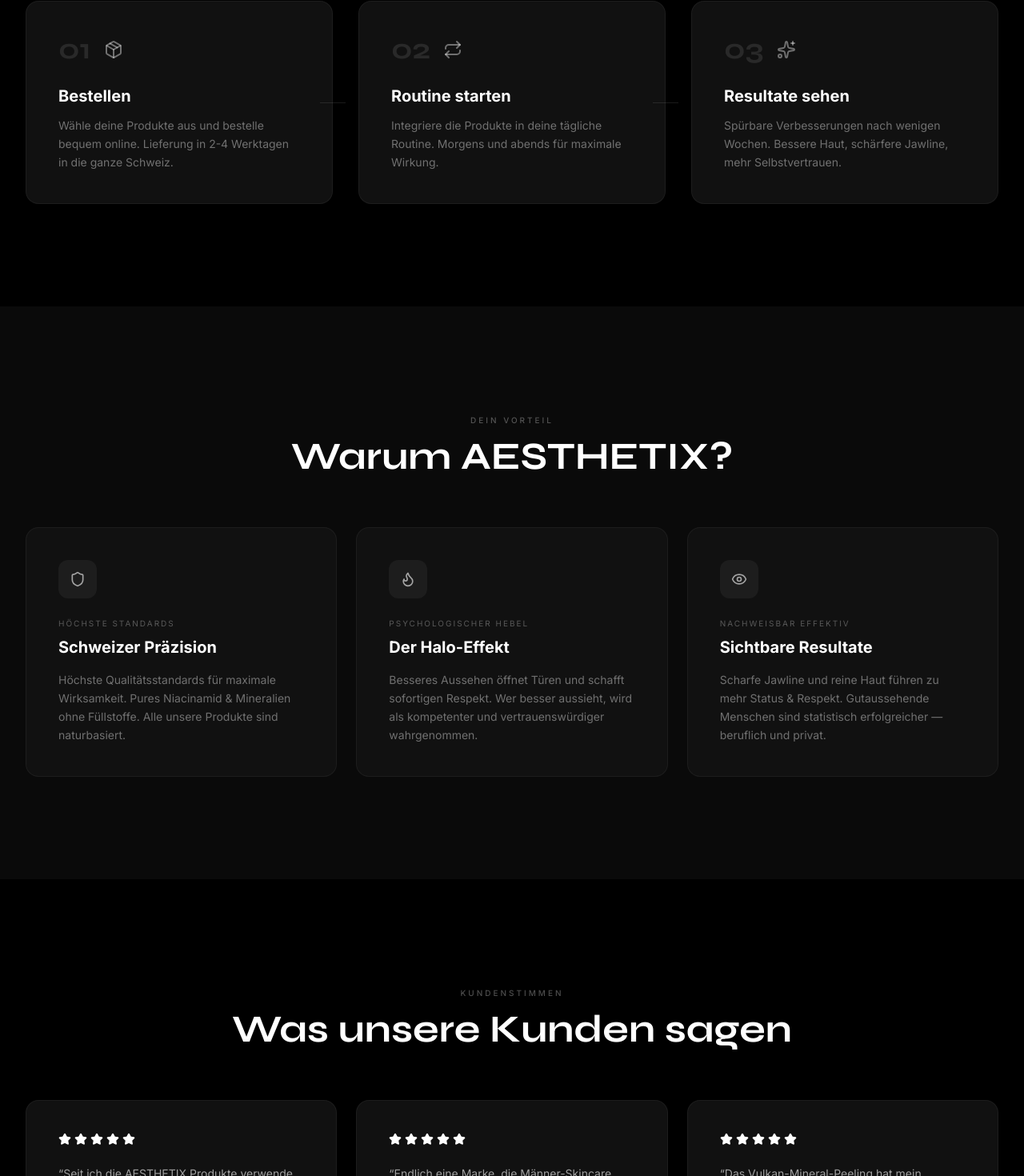
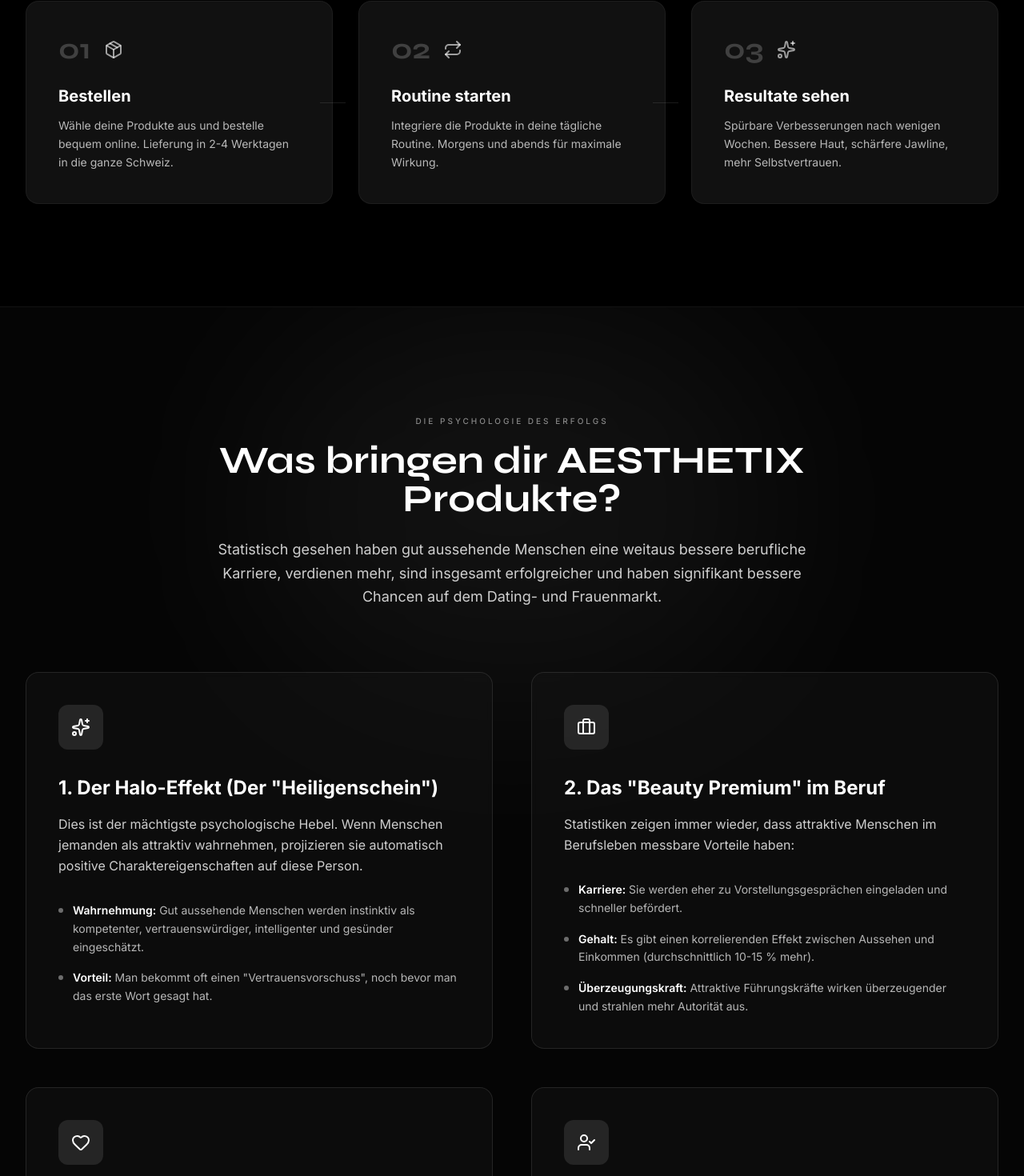
Before and after one commit to Lars-007/aesthetix-switzerland, a Next.js app: page / in a window 1280 px wide. Shown: the part 1253-2723 px from the top of the page at 80% size. Built offline with nearby package versions, Linux system fonts and the light colour scheme; no server answers.

Commit message:
feat: design updates, halo effect section, better mobile UX for product cards

```diff
--- a/src/app/page.tsx
+++ b/src/app/page.tsx
@@ -2,6 +2,7 @@
 import StatsBanner from '@/components/StatsBanner';
 import FeaturedProducts from '@/components/FeaturedProducts';
 import HowItWorks from '@/components/HowItWorks';
+import HaloEffectSection from '@/components/HaloEffectSection';
 import WhySection from '@/components/WhySection';
 import Testimonials from '@/components/Testimonials';
 import FAQ from '@/components/FAQ';
@@ -14,6 +15,7 @@
       <StatsBanner />
       <FeaturedProducts />
       <HowItWorks />
+      <HaloEffectSection />
       <WhySection />
       <Testimonials />
       <FAQ />
--- /dev/null
+++ b/src/components/HaloEffectSection.tsx
@@ -0,0 +1,97 @@
+'use client';
+
+import { useScrollReveal } from '@/lib/hooks';
+import { Sparkles, Briefcase, Heart, UserCheck } from 'lucide-react';
+
+const blocks = [
+  {
+    icon: Sparkles,
+    title: '1. Der Halo-Effekt (Der "Heiligenschein")',
+    description: 'Dies ist der mächtigste psychologische Hebel. Wenn Menschen jemanden als attraktiv wahrnehmen, projizieren sie automatisch positive Charaktereigenschaften auf diese Person.',
+    bullets: [
+      { label: 'Wahrnehmung', text: 'Gut aussehende Menschen werden instinktiv als kompetenter, vertrauenswürdiger, intelligenter und gesünder eingeschätzt.' },
+      { label: 'Vorteil', text: 'Man bekommt oft einen "Vertrauensvorschuss", noch bevor man das erste Wort gesagt hat.' },
+    ]
+  },
+  {
+    icon: Briefcase,
+    title: '2. Das "Beauty Premium" im Beruf',
+    description: 'Statistiken zeigen immer wieder, dass attraktive Menschen im Berufsleben messbare Vorteile haben:',
+    bullets: [
+      { label: 'Karriere', text: 'Sie werden eher zu Vorstellungsgesprächen eingeladen und schneller befördert.' },
+      { label: 'Gehalt', text: 'Es gibt einen korrelierenden Effekt zwischen Aussehen und Einkommen (durchschnittlich 10-15 % mehr).' },
+      { label: 'Überzeugungskraft', text: 'Attraktive Führungskräfte wirken überzeugender und strahlen mehr Autorität aus.' },
+    ]
+  },
+  {
+    icon: Heart,
+    title: '3. Dating & Der Frauenmarkt',
+    description: 'Ein gepflegtes, "ästhetisches" Äußeres signalisiert Disziplin, Genetik und Selbstachtung.',
+    bullets: [
+      { label: 'Erster Eindruck', text: 'Du wirst in sozialen Situationen und beim Dating bevorzugt und höflicher behandelt.' },
+      { label: 'Erfolgsquote', text: 'Attraktivere Männer fallen sofort positiv auf, finden auf dem Markt schneller einen Partner und haben eine weitaus höhere Anziehungskraft.' },
+      { label: 'Status', text: 'Eine markante Jawline und reine Haut suggerieren hohen Testosteronwert, Status und Maskulinität.' },
+    ]
+  },
+  {
+    icon: UserCheck,
+    title: '4. Psychologisches Selbstvertrauen',
+    description: 'Der wohl wichtigste interne Vorteil ist der psychologische Feedback-Loop:',
+    bullets: [
+      { label: 'Look Good, Feel Good', text: 'Wenn du weisst, dass du gut aussiehst, verändert sich deine Körperhaltung, dein Blickkontakt und deine Stimme ins Positive.' },
+      { label: 'Ausstrahlung', text: 'Dieses gesteigerte Selbstbewusstsein wirkt wiederum extrem attraktiv auf andere – ein positiver Teufelskreis voller Erfolg.' },
+    ]
+  }
+];
+
+export default function HaloEffectSection() {
+  const ref = useScrollReveal();
+
+  return (
+    <section ref={ref} className="reveal py-24 md:py-32 bg-black/50 border-y border-white/5 relative overflow-hidden">
+      {/* Background decoration */}
+      <div className="absolute top-0 left-1/2 -translate-x-1/2 w-full max-w-2xl h-[500px] bg-white/5 blur-[120px] rounded-full pointer-events-none" />
+
+      <div className="relative z-10 max-w-7xl mx-auto px-6 lg:px-8">
+        <div className="max-w-3xl mx-auto text-center mb-20">
+          <span className="text-[10px] tracking-[0.3em] uppercase text-white/50 font-medium">
+            Die Psychologie des Erfolgs
+          </span>
+          <h2 className="font-display text-3xl md:text-5xl font-bold mt-4 mb-6 text-white">
+            Was bringen dir AESTHETIX Produkte?
+          </h2>
+          <p className="text-white/80 text-lg leading-relaxed">
+            Statistisch gesehen haben gut aussehende Menschen eine weitaus bessere berufliche Karriere, verdienen mehr, sind insgesamt erfolgreicher und haben signifikant bessere Chancen auf dem Dating- und Frauenmarkt.
+          </p>
+        </div>
+
+        <div className="grid grid-cols-1 md:grid-cols-2 gap-8 lg:gap-12">
+          {blocks.map((block, i) => (
+            <div
+              key={block.title}
+              className="bg-bg-card/50 backdrop-blur-sm rounded-2xl border border-white/10 p-8 md:p-10 hover:border-white/20 transition-all duration-500 hover:bg-bg-raised/80 group"
+              style={{ transitionDelay: `${i * 150}ms` }}
+            >
+              <div className="w-14 h-14 bg-white/10 rounded-xl flex items-center justify-center mb-8 group-hover:scale-110 transition-transform duration-500 group-hover:bg-white/20">
+                <block.icon className="w-6 h-6 text-white" />
+              </div>
+              <h3 className="text-2xl font-bold mb-4 text-white group-hover:text-white/90">{block.title}</h3>
+              <p className="text-white/80 leading-relaxed mb-8">{block.description}</p>
+
+              <div className="space-y-4">
+                {block.bullets.map(b => (
+                  <div key={b.label} className="flex items-start gap-3">
+                    <div className="w-1.5 h-1.5 rounded-full bg-white/40 mt-2 flex-shrink-0 group-hover:bg-white/60 transition-colors" />
+                    <p className="text-sm leading-relaxed text-white/70">
+                      <strong className="text-white font-semibold">{b.label}:</strong> {b.text}
+                    </p>
+                  </div>
+                ))}
+              </div>
+            </div>
+          ))}
+        </div>
+      </div>
+    </section>
+  );
+}
--- a/src/components/HowItWorks.tsx
+++ b/src/components/HowItWorks.tsx
@@ -31,10 +31,10 @@
     <section id="how" ref={ref} className="reveal py-24 md:py-32 bg-black">
       <div className="max-w-7xl mx-auto px-6 lg:px-8">
         <div className="text-center mb-16">
-          <span className="text-[10px] tracking-[0.3em] uppercase text-white/30 font-medium">
+          <span className="text-[10px] tracking-[0.3em] uppercase text-white/50 font-medium">
             In 3 Schritten
           </span>
-          <h2 className="font-display text-3xl md:text-5xl font-bold mt-3">
+          <h2 className="font-display text-3xl md:text-5xl font-bold mt-3 text-white">
             So funktioniert es
           </h2>
         </div>
@@ -48,13 +48,13 @@
             >
               <div className="bg-bg-raised rounded-2xl border border-white/5 p-8 md:p-10 hover:border-white/10 transition-all duration-500 h-full">
                 <div className="flex items-center gap-4 mb-6">
-                  <span className="font-display text-4xl font-bold text-white/10">
+                  <span className="font-display text-4xl font-bold text-white/20">
                     {step.number}
                   </span>
-                  <step.icon className="w-6 h-6 text-white/40" />
+                  <step.icon className="w-6 h-6 text-white/60" />
                 </div>
-                <h3 className="text-xl font-bold mb-3">{step.title}</h3>
-                <p className="text-sm text-white/40 leading-relaxed">{step.description}</p>
+                <h3 className="text-xl font-bold mb-3 text-white">{step.title}</h3>
+                <p className="text-sm text-white/70 leading-relaxed">{step.description}</p>
               </div>
 
               {/* Connector line (desktop) */}
--- a/src/components/ProductCard.tsx
+++ b/src/components/ProductCard.tsx
@@ -64,7 +64,7 @@
           {!soldOut && (
             <button
               onClick={handleAddToCart}
-              className="absolute bottom-3 right-3 bg-white text-black p-3 rounded-full opacity-0 group-hover:opacity-100 transition-all duration-300 hover:scale-110 shadow-xl"
+              className="absolute bottom-3 right-3 bg-white text-black p-3 rounded-full hidden md:flex opacity-0 group-hover:opacity-100 transition-all duration-300 hover:scale-110 shadow-xl items-center justify-center"
               aria-label="In den Warenkorb"
             >
               <ShoppingBag className="w-4 h-4" />
@@ -74,15 +74,15 @@
 
         {/* Info */}
         <div className="p-5">
-          <h3 className="text-sm font-semibold mb-2 group-hover:text-white/80 transition-colors line-clamp-1">
+          <h3 className="text-sm font-semibold mb-2 group-hover:text-white/90 transition-colors line-clamp-1 text-white">
             {product.title}
           </h3>
           <div className="flex items-center gap-2">
-            <span className={`text-sm font-bold ${soldOut ? 'text-white/30' : ''}`}>
+            <span className={`text-sm font-bold ${soldOut ? 'text-white/50' : 'text-white'}`}>
               {formatPrice(price.amount)}
             </span>
             {hasDiscount && (
-              <span className="text-xs text-white/30 line-through">
+              <span className="text-xs text-white/50 line-through">
                 {formatPrice(compareAt.amount)}
               </span>
             )}
--- a/src/components/WhySection.tsx
+++ b/src/components/WhySection.tsx
@@ -31,10 +31,10 @@
     <section id="why" ref={ref} className="reveal py-24 md:py-32">
       <div className="max-w-7xl mx-auto px-6 lg:px-8">
         <div className="text-center mb-16">
-          <span className="text-[10px] tracking-[0.3em] uppercase text-white/30 font-medium">
+          <span className="text-[10px] tracking-[0.3em] uppercase text-white/50 font-medium">
             Dein Vorteil
           </span>
-          <h2 className="font-display text-3xl md:text-5xl font-bold mt-3">
+          <h2 className="font-display text-3xl md:text-5xl font-bold mt-3 text-white">
             Warum AESTHETIX?
           </h2>
         </div>
@@ -46,12 +46,12 @@
               className="group bg-bg-raised rounded-2xl border border-white/5 hover:border-white/10 p-8 md:p-10 transition-all duration-500"
               style={{ transitionDelay: `${i * 100}ms` }}
             >
-              <div className="w-12 h-12 bg-white/5 rounded-xl flex items-center justify-center mb-6 group-hover:bg-white/10 transition-colors">
-                <reason.icon className="w-5 h-5 text-white/60" />
+              <div className="w-12 h-12 bg-white/10 rounded-xl flex items-center justify-center mb-6 group-hover:bg-white/20 transition-colors">
+                <reason.icon className="w-5 h-5 text-white/80" />
               </div>
-              <p className="text-[10px] tracking-[0.2em] uppercase text-white/30 mb-2">{reason.subtitle}</p>
-              <h3 className="text-xl font-bold mb-4">{reason.title}</h3>
-              <p className="text-sm text-white/40 leading-relaxed">{reason.description}</p>
+              <p className="text-[10px] tracking-[0.2em] uppercase text-white/50 mb-2">{reason.subtitle}</p>
+              <h3 className="text-xl font-bold mb-4 text-white">{reason.title}</h3>
+              <p className="text-sm text-white/70 leading-relaxed">{reason.description}</p>
             </div>
           ))}
         </div>
```
Also changed, not shown: src/app/products/[handle]/ProductDetail.tsx (+8 -8 lines).
